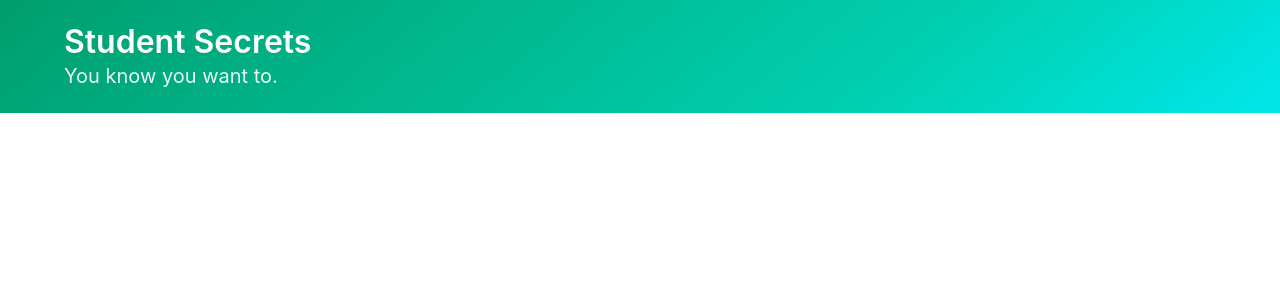
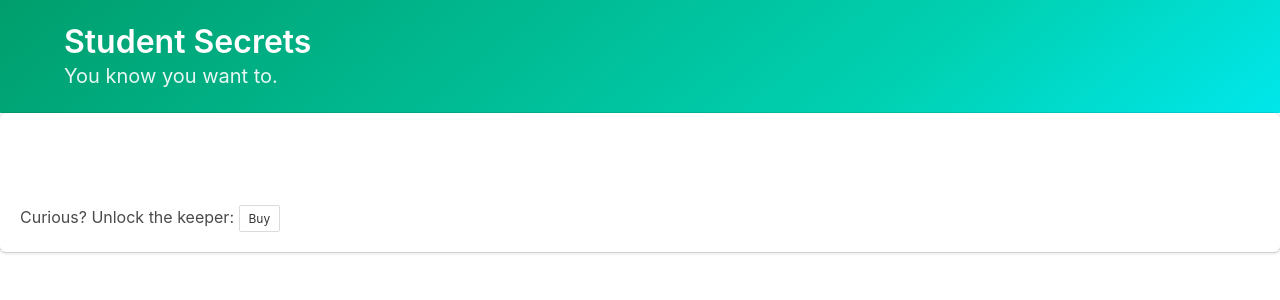
Before and after one commit to ZeroClasswork/Contractor, a Flask app: template templates/secrets_show.html in a window 1280 px wide. Shown: the top 300 px of the page. Run offline with Flask 2, Linux system fonts and the light colour scheme; the template is opened without the code that fills it, so the values that code supplies are empty; some libraries are stand-ins or nearby versions.

Commit message:
[WIP] Working on show route

```diff
--- a/app.py
+++ b/app.py
@@ -1,6 +1,7 @@
 from flask import Flask, render_template, request, redirect, url_for
 from pymongo import MongoClient
 from datetime import datetime
+from bson.objectid import ObjectId
 
 client = MongoClient()
 db = client.Contractor
@@ -38,9 +39,10 @@ def secrets_submit():
     secrets.insert_one(secret)
     return redirect(url_for("secrets_index"))
 
-@app.route('/secrets/:id')
-def secrets_show():
-    pass
+@app.route('/secrets/<secret_id>')
+def secrets_show(secret_id):
+    secret = secrets.find_one({"_id" : ObjectId(secret_id)})
+    return render_template("secrets_show.html", secret=secret)
 
 @app.route('/secrets/:id/edit')
 def secrets_edit():
--- a/templates/secrets_show.html
+++ b/templates/secrets_show.html
@@ -1,2 +1,16 @@
 <!-- templates/secrets_show.html -->
-{% extends 'base.html' %} {% block content %} {% endblock %}
+{% extends 'base.html' %} {% block content %}
+<div class="box">
+    <div class="media-content">
+        <div class="content">
+            <strong>{{secret.type}}</strong> <small>{{secret.timestamp}}</small>
+            <br> {{secret.text}}
+            <br><br>
+            <div class="is-small">
+                Curious? Unlock the keeper:
+                <a class="button is-small">Buy</a>
+            </div>
+        </div>
+    </div>
+</div>
+{% endblock %}
```
Also changed, not shown: templates/secrets_index.html (+8 -5 lines).
